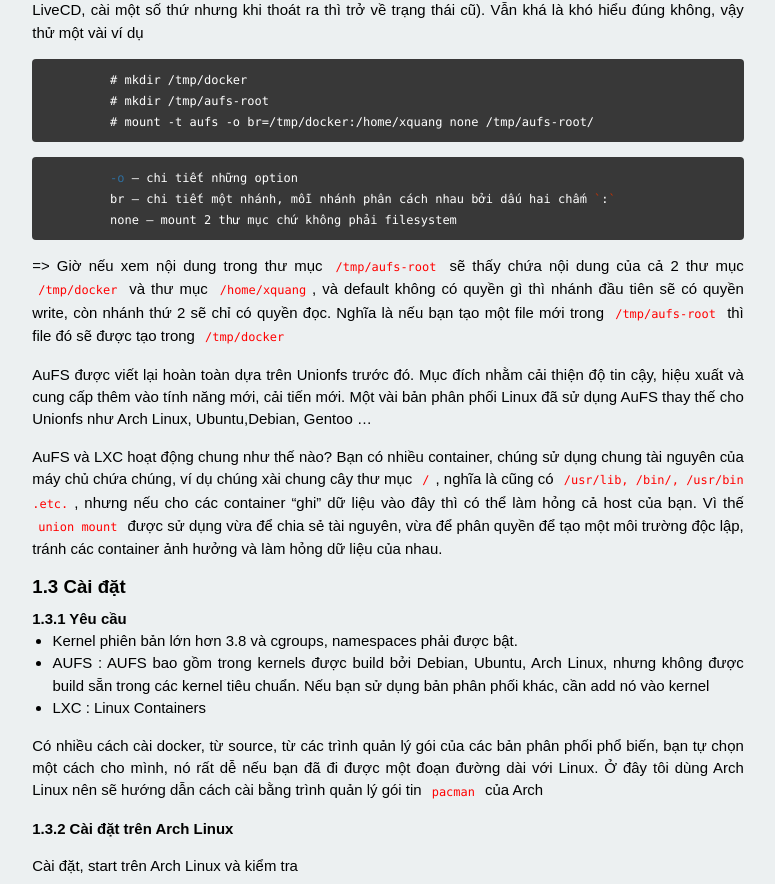
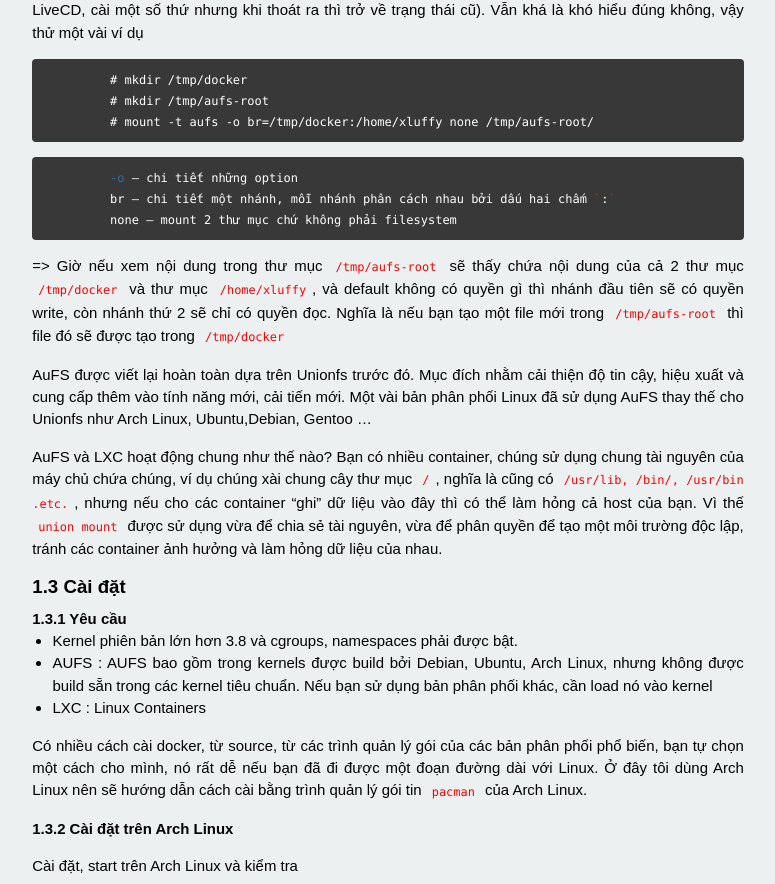
Before and after one commit to gitter-badger/xluffy.github.io, a Jekyll site: the page built from _posts/2014-07-03-docker-notes.md, in a window 1280 px wide and 1400 px high, scrolled down 432 px. Shown: the part 145-1029 px from the top of the window, without its empty margins (252-1027 px from the left). Built offline with Jekyll 4.4.1, drawn with Linux system fonts in a browser that asks for light colours; Markdown is read by kramdown in place of the engine named in the settings.

Commit message:
Fix mot so loi chinh ta

````diff
--- a/_posts/2014-07-03-docker-notes.md
+++ b/_posts/2014-07-03-docker-notes.md
@@ -33,7 +33,7 @@ không, vậy thử một vài ví dụ
 ```bash
 	# mkdir /tmp/docker
 	# mkdir /tmp/aufs-root
-	# mount -t aufs -o br=/tmp/docker:/home/xquang none /tmp/aufs-root/
+	# mount -t aufs -o br=/tmp/docker:/home/xluffy none /tmp/aufs-root/
 ```
 
 ```bash
@@ -42,7 +42,7 @@ không, vậy thử một vài ví dụ
 	none – mount 2 thư mục chứ không phải filesystem
 ```
 
-=> Giờ nếu xem nội dung trong thư mục `/tmp/aufs-root` sẽ thấy chứa nội dung của cả 2 thư mục `/tmp/docker` và thư mục `/home/xquang`,
+=> Giờ nếu xem nội dung trong thư mục `/tmp/aufs-root` sẽ thấy chứa nội dung của cả 2 thư mục `/tmp/docker` và thư mục `/home/xluffy`,
 và default không có quyền gì thì nhánh đầu tiên sẽ có quyền write, còn nhánh thứ 2 sẽ chỉ có quyền đọc. Nghĩa là nếu bạn tạo một file
 mới trong `/tmp/aufs-root` thì file đó sẽ được tạo trong `/tmp/docker`
 
@@ -61,11 +61,12 @@ lập, tránh các container ảnh hưởng và làm hỏng dữ liệu của nh
 
 - Kernel phiên bản lớn hơn 3.8 và cgroups, namespaces phải được bật.
 - AUFS : AUFS bao gồm trong kernels được build bởi Debian, Ubuntu, Arch Linux, nhưng không được build sẵn trong các kernel tiêu chuẩn. Nếu
-bạn sử dụng bản phân phối khác, cần add nó vào kernel
+bạn sử dụng bản phân phối khác, cần load nó vào kernel
 - LXC : Linux Containers
 
 Có nhiều cách cài docker, từ source, từ các trình quản lý gói của các bản phân phối phổ biến, bạn tự chọn một cách cho mình, nó rất dễ nếu
 bạn đã đi được một đoạn đường dài với Linux. Ở đây tôi dùng Arch Linux nên sẽ hướng dẫn cách cài bằng trình quản lý gói tin `pacman` của Arch
+Linux.
 
 ### 1.3.2 Cài đặt trên Arch Linux
 
````
